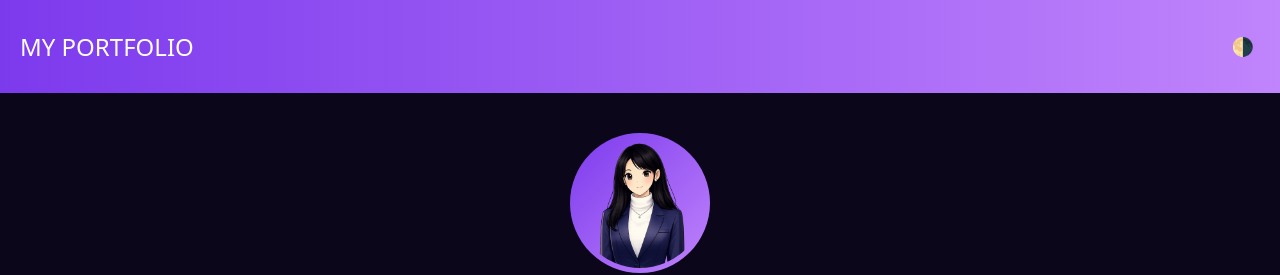
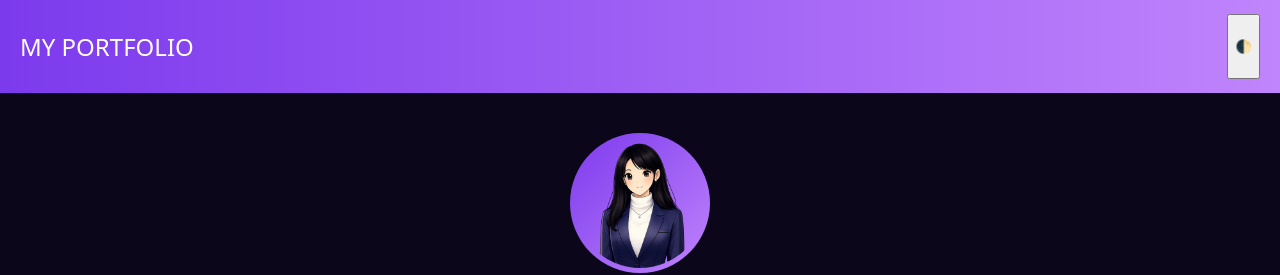
Before and after one commit to janhavi-543/Portfolio, a plain HTML site: page index.html in a window 1280 px wide. Shown: the top 275 px of the page. Drawn offline with Linux system fonts and the light colour scheme.

Commit message:
Update index.html

```diff
--- a/index.html
+++ b/index.html
@@ -5,13 +5,13 @@
   <title>Janhavi Warke | Portfolio</title>
   <link rel="stylesheet" href="style.css" />
   <script defer src="script.js"></script>
+
 </head>
 <body>
 
 <header class="header">
   <p class="intro"><font size="5">MY PORTFOLIO</font></p>
-  <button class="toggle" onclick="toggleTheme()">🌗</button>
-</header>
+<button class="symbol-btn theme-toggle">🌓</button></header>
 
 <section class="profile">
   <div class="avatar">
@@ -61,5 +61,7 @@
   <p>© 2025 Janhavi Warke. All rights reserved.</p>
 </footer>
 
+
+
 </body>
 </html>
```
